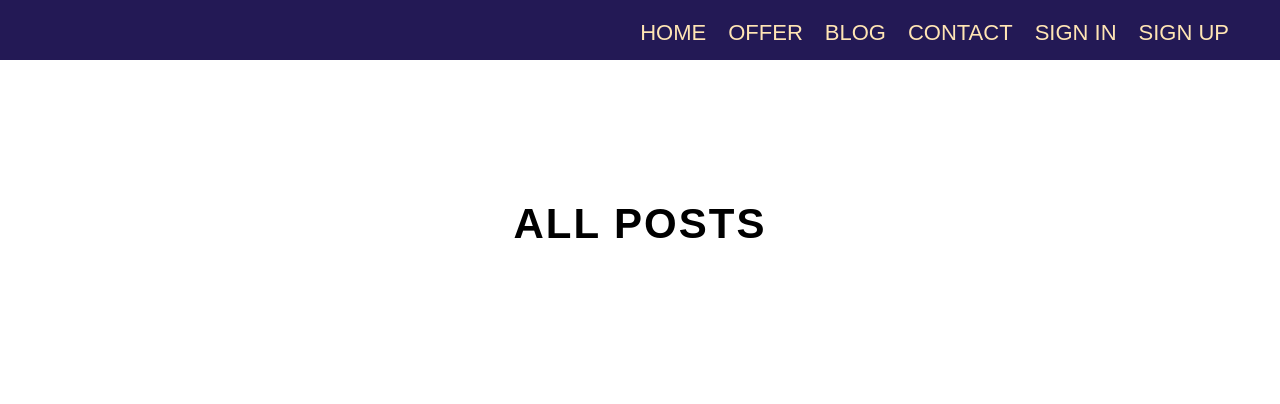
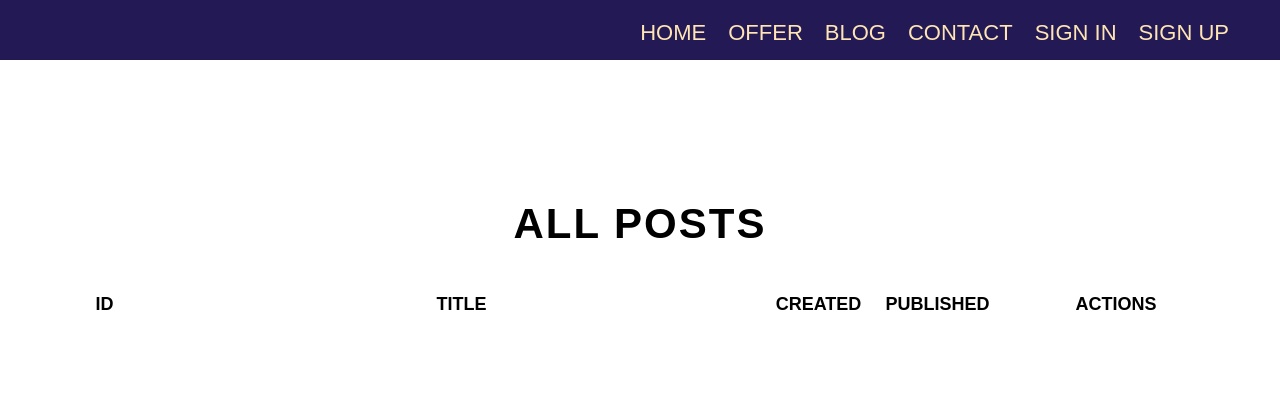
Before and after one commit to LukaszKwiatkowski94/Swimming-Pool-Django-Concept, a Django app: template apps/blog/templates/allPosts.html in a window 1280 px wide. Shown: the top 404 px of the page. Run offline with Django 3.2, Linux system fonts and the light colour scheme; the template is opened without the code that fills it, so the values that code supplies are empty; style sheets or scripts are compiled from the project's sources.

Commit message:
Styles for All-Posts page

```diff
--- a/apps/blog/templates/allPosts.html
+++ b/apps/blog/templates/allPosts.html
@@ -16,12 +16,18 @@
                 </div>
             {% for item in posts %}
                 <div class="all-posts__item">
-                    <div class="all-posts__id">{{item.id}}</div>
-                    <div class="all-posts__title"><a href="{% url 'get-blog-post' item.id %}" target="_blank">{{item.title}}</a></div>
-                    <div class="all-posts__created">{{item.created|date:"d/m/y H:i"}}</div>
-                    <div class="all-posts__published">{{item.published}}</div>
-                    <div class="all-posts__actions">
-                        <!-- actions -->
+                    <div class="all-posts__id all-posts__cell">{{item.id}}</div>
+                    <div class="all-posts__title all-posts__cell"><a href="{% url 'get-blog-post' item.id %}" target="_blank">{{item.title}}</a></div>
+                    <div class="all-posts__created all-posts__cell">{{item.created|date:"d/m/y H:i"}}</div>
+                    <div class="all-posts__published all-posts__cell">
+                        {% if item.published %}
+                            <img src="{% static 'icon/eye.svg' %}" alt="Public post">
+                        {% else %}
+                        <img src="{% static 'icon/eye-off.svg' %}" alt="Unpublic post">
+                        {% endif %}
+                    </div>
+                    <div class="all-posts__actions all-posts__cell">
+                        <a class="all-posts__action" href="{% url 'update-blog-post' item.id %}">Update</a>
                     </div>
                 </div>
             {% endfor %}
--- a/assets/sass/blogApp/_medium.scss
+++ b/assets/sass/blogApp/_medium.scss
@@ -1,43 +1,86 @@
 @media (min-width: 768px) {
 	.blog {
-        &__post{
+		&__post {
 			display: grid;
 			grid-template-columns: 2fr 3fr;
 			grid-template-rows: 1fr 2fr;
 			gap: 1em;
 		}
 
-        &__img{
+		&__img {
 			grid-column: 1/2;
 			grid-row: 1/3;
 			object-fit: fill;
 			height: 100%;
 		}
 
-        &__title{
+		&__title {
 			grid-column: 2/-1;
 			grid-row: 1/2;
 			transform: translateY(50%);
 		}
 
-        &__short-text{
+		&__short-text {
 			grid-column: 2/-1;
 			grid-row: 2/3;
 		}
 	}
 
-    .post{
-        &__header{
+	.post {
+		&__header {
 			font-size: 3.4rem;
 		}
 
-        &__created, &__like{
+		&__created,
+		&__like {
 			font-size: 2.2rem;
 		}
 
-        &__full-text{
+		&__full-text {
 			font-size: 2.6rem;
 			line-height: 3rem;
 		}
 	}
+
+	.all-posts {
+		&__header {
+			display: grid;
+            grid-template-columns: 1fr 5fr repeat(2, 1fr) 2fr;
+		    grid-template-rows: repeat(2, 1fr);
+            text-align: center;
+            text-transform: uppercase;
+            font-weight: bold;
+            line-height: 2.8rem;
+
+            .all-posts__title{
+                text-align: center;
             }
+		}
+
+		&__id {
+			grid-row: 1/3;
+			grid-column: 1/2;
+		}
+
+		&__title {
+			grid-row: 1/3;
+			grid-column: 2/3;
+			text-align: left;
+		}
+
+		&__created {
+			grid-row: 1/3;
+			grid-column: 3/4;
+		}
+
+		&__published {
+			grid-row: 1/3;
+			grid-column: 4/5;
+		}
+
+		&__actions {
+			grid-row: 1/3;
+			grid-column: 5/6;
+		}
+	}
+}
--- a/assets/sass/blogApp/_mobile.scss
+++ b/assets/sass/blogApp/_mobile.scss
@@ -82,45 +82,53 @@ input[type="checkbox"] {
 		display: flex;
 		flex-direction: column;
 	}
-	&__header{
+	&__header {
 		display: none;
 	}
-	&__item{
+	&__item {
 		display: grid;
-		grid-template-columns: 1fr 3fr repeat(2,1fr) 2fr;
-		grid-template-rows: repeat(2,1fr);
+		grid-template-columns: 1fr 5fr repeat(2, 1fr) 2fr;
+		grid-template-rows: repeat(2, 1fr);
 		column-gap: 0.5em;
+		padding: 0.5em;
 		border: 2px dashed $main-color;
 	}
 
-	&__id{
+	&__id {
 		grid-row: 1/2;
 		grid-column: 1/2;
-		display: flex;
-		align-items: center;
-		justify-content: center;
-		text-align: center;
 	}
 
-	&__title{
+	&__title {
 		grid-row: 1/2;
 		grid-column: 2/-1;
 	}
 
-	&__created{
+	&__created {
 		grid-row: 2/3;
 		grid-column: 1/2;
 		text-align: center;
 	}
 
-	&__published{
+	&__published {
 		grid-row: 2/3;
 		grid-column: 2/3;
 	}
 
-	&__actions{
+	&__actions {
 		grid-row: 2/3;
 		grid-column: 3/5;
+		a{
+			text-decoration: none;
+			text-transform: uppercase;
+		}
+	}
+
+	&__cell {
+		display: flex;
+		align-items: center;
+		justify-content: center;
+		text-align: center;
 	}
 }
 
@@ -147,10 +155,10 @@ input[type="checkbox"] {
 		a {
 			color: $main-color;
 			text-decoration: none;
-			transition: color .5s;
+			transition: color 0.5s;
 		}
 
-		a:hover{
+		a:hover {
 			color: $second-color;
 		}
 	}
@@ -200,44 +208,44 @@ input[type="checkbox"] {
 	}
 }
 
-.post{
+.post {
 	margin-top: calc(60px + 3em);
 	text-align: center;
-	&__box{
+	&__box {
 		display: grid;
 		grid-template-columns: repeat(4, 1fr);
 		grid-template-rows: auto;
 	}
 
-	&__header{
+	&__header {
 		grid-column: 1/-1;
 		grid-row: 1/2;
 		font-size: 2.4rem;
 	}
 
-	&__hr{
+	&__hr {
 		grid-column: 1/-1;
 		grid-row: 2/3;
 	}
 
-	&__created{
+	&__created {
 		grid-column: 1/3;
 		grid-row: 3/4;
 	}
 
-	&__like{
+	&__like {
 		grid-column: 3/5;
 		grid-row: 3/4;
 	}
 
-	&__img{
+	&__img {
 		grid-column: 1/-1;
 		grid-row: 4/5;
 		width: 100%;
 		margin: 1em auto;
 	}
 
-	&__full-text{
+	&__full-text {
 		grid-column: 1/-1;
 		grid-row: 5/6;
 		text-align: justify;
@@ -245,7 +253,8 @@ input[type="checkbox"] {
 		line-height: 2.5rem;
 	}
 
-	&__created, &__like{
+	&__created,
+	&__like {
 		font-size: 1.6rem;
 	}
 }
```
Also changed, not shown: apps/blog/views.py (+3 -6 lines), static/css/blog.min.css, static/icon/eye-off.svg (added), static/icon/eye.svg (added). Lines whose indentation alone changed are shown as unchanged.
